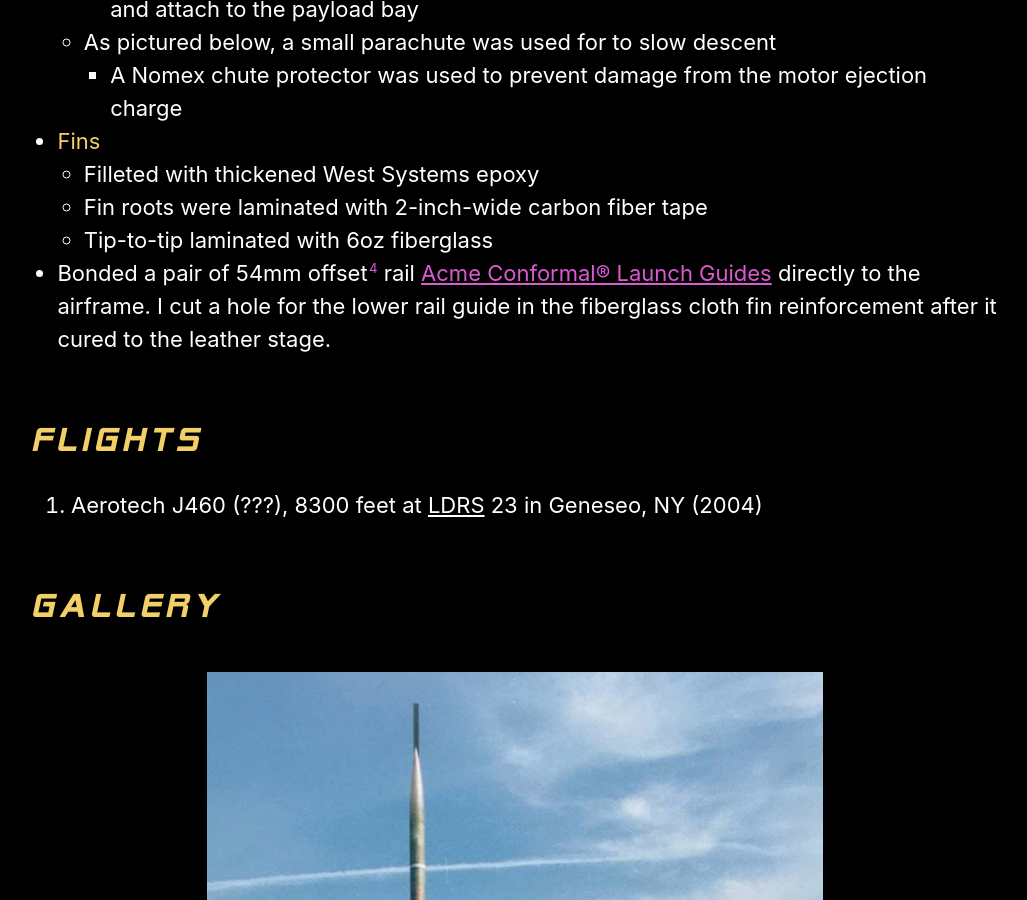
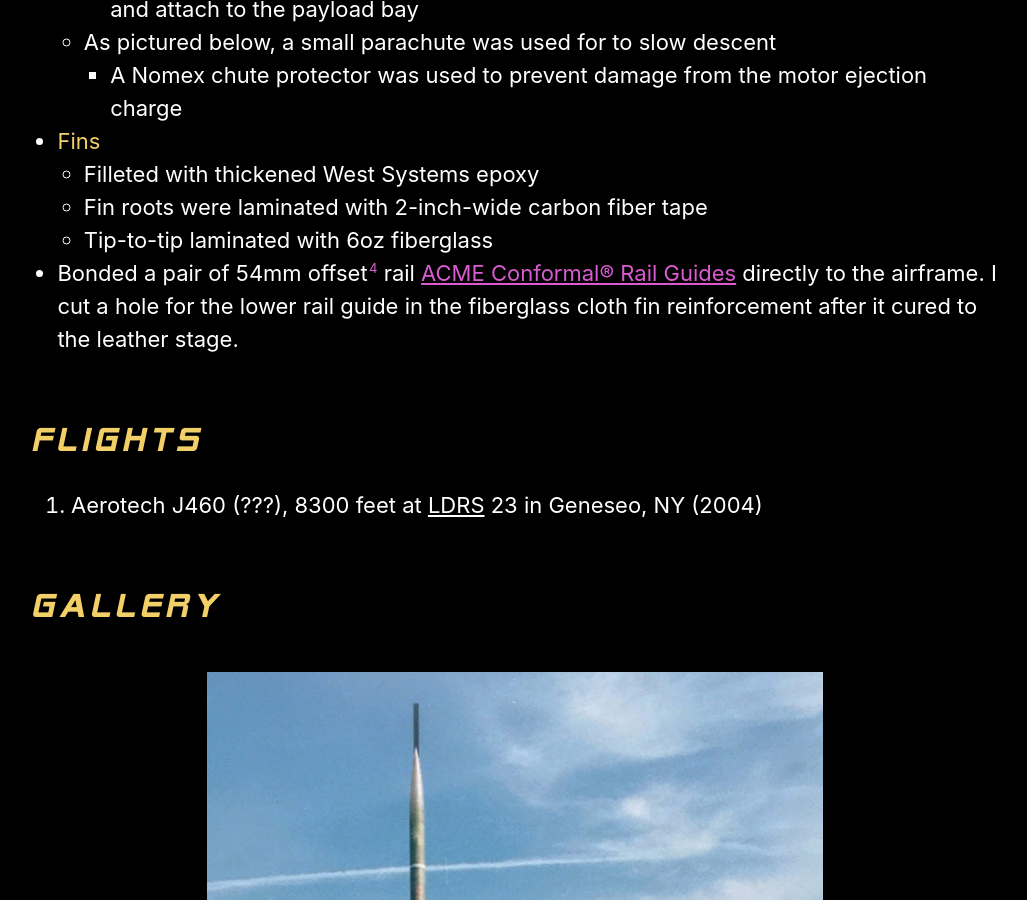
Before and after one commit to rocketlabdelta/rocketlabdelta.com, a Jekyll site: the page built from _fleet/optimistic.md, in a window 1280 px wide and 900 px high, scrolled down 1129 px. Shown: the whole window, without its empty margins (125-1152 px from the left). Built offline with Jekyll 4.4.1, drawn with Linux system fonts in a browser that asks for light colours; some of the changed text lies outside the part shown.

Commit message:
Cross-listing image; standardizing name

```diff
--- a/_fleet/optimistic.md
+++ b/_fleet/optimistic.md
@@ -57,7 +57,7 @@
   - Filleted with thickened West Systems epoxy
   - Fin roots were laminated with 2-inch-wide carbon fiber tape
   - Tip-to-tip laminated with 6oz fiberglass
-- Bonded a pair of 54mm offset[^4] rail [Acme Conformal® Launch Guides][1] directly to the airframe. I cut a hole for the lower rail guide in the fiberglass cloth fin reinforcement after it cured to the leather stage.
+- Bonded a pair of 54mm offset[^4] rail [ACME Conformal® Rail Guides][1] directly to the airframe. I cut a hole for the lower rail guide in the fiberglass cloth fin reinforcement after it cured to the leather stage.
 
 ## Flights
 
@@ -76,6 +76,13 @@
   <img loading="lazy" src="{{ "/assets/photos/2004-optimistic-recovery.jpg" | absolute_url }}" alt="After a successful recovery" />
   <figcaption>After a successful recovery at LDRS 23, 2004</figcaption>
 </figure>
+
+<figure class="r3x4">
+  <div class="placeholder"></div>
+  <img loading="lazy" src="{{ '/assets/photos/acme-conformal-rail-guide.jpg' | absolute_url }}" alt="Silver aluminum rail guide bonded to a green filament-wound fiberglass airframe" />
+  <figcaption>Detail view of the ACME Conformal® Rail guide (54mm offset)</figcaption>
+</figure>
+
 
 ## Specifications
 
--- a/_includes/list-rail-guides.html
+++ b/_includes/list-rail-guides.html
@@ -75,7 +75,7 @@
       <td>Can be screwed and/or epoxied; diameter not specified</td>
     </tr>
     <tr>
-      <td><a href="https://giantleaprocketry.com/products/components_launch_systems.aspx#Acme_Conformal_Launch_Guides">ACME Conformal Rail Guide</a></td>
+      <td><a href="https://giantleaprocketry.com/products/components_launch_systems.aspx#Acme_Conformal_Launch_Guides">ACME Conformal® Rail Guide</a></td>
       <td><a href="https://giantleaprocketry.com/products/components_launch_systems.aspx">Giant Leap Rocketry</a></td>
       <td>Surface</td>
       <td>Extruded aluminum</td>
```
Also changed, not shown: _posts/2020-06-21-rail-guides.md (+6 -5 lines).
